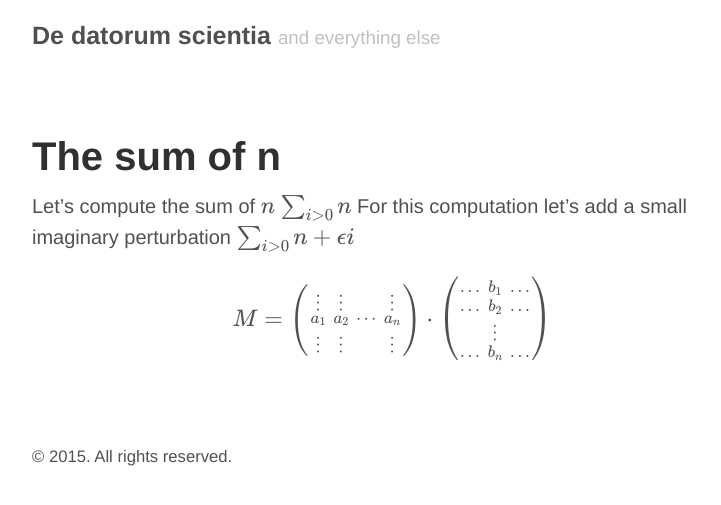
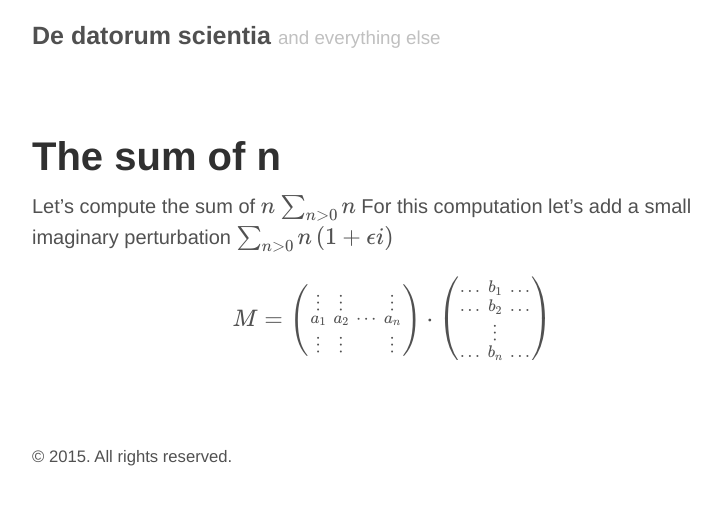
Before and after one commit to ngrislain/ngrislain.github.io, a Jekyll site: the page built from draft.md, in a window 1280 px wide. Shown: the top 505 px of the page, without its empty margins (248-969 px from the left). Built offline with Jekyll 4.4.1, drawn with Linux system fonts in a browser that asks for light colours; formulas are drawn with MathJax 3.

Commit message:
Update draft.md

```diff
--- a/draft.md
+++ b/draft.md
@@ -4,9 +4,9 @@ title: The sum of n
 ---
 
 Let's compute the sum of $$n$$
-$$\sum_{i>0}n$$
+$$\sum_{n>0}n$$
 For this computation let's add a small imaginary perturbation
-$$\sum_{i>0}{n+\epsilon{}i}$$
+$$\sum_{n>0}{n\left(1+\epsilon{}i\right)}$$
 
 $$M = \left( \begin{smallmatrix}
   \vdots & \vdots &  & \vdots\\
```
